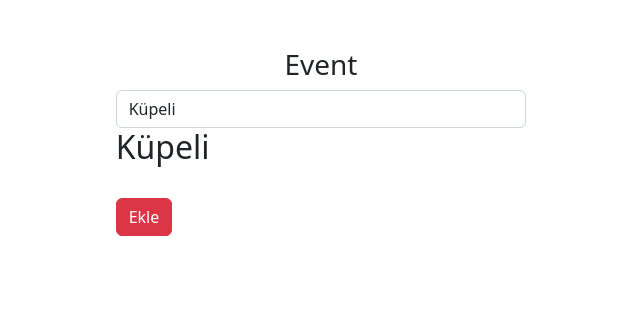
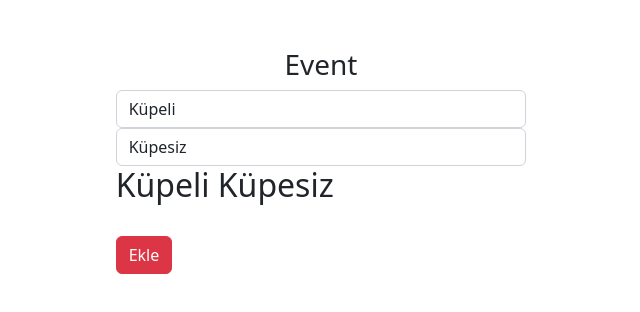
Before and after one commit to bzceval/vuejs-lesson-note, a plain HTML site: page 2-events/index.html in a window 1280 px wide. Shown: the whole page, without its empty margins (319-959 px from the left). Drawn offline with nearby package versions, Linux system fonts and the light colour scheme.

Commit message:
add v-model tag

```diff
--- a/2-events/app.js
+++ b/2-events/app.js
@@ -2,6 +2,7 @@ const app = Vue.createApp({
     data() {
         return {
             fullName: "Küpeli",
+            lastName: "Küpesiz"
         }
     },
 
--- a/2-events/index.html
+++ b/2-events/index.html
@@ -1,28 +1,42 @@
 <!DOCTYPE html>
 <html lang="en">
+
 <head>
     <meta charset="UTF-8">
     <meta http-equiv="X-UA-Compatible" content="IE=edge">
     <meta name="viewport" content="width=device-width, initial-scale=1.0">
     <title>Document</title>
     <script src="https://unpkg.com/vue@3/dist/vue.global.js"></script>
-    <link href="https://cdn.jsdelivr.net/npm/bootstrap@5.2.2/dist/css/bootstrap.min.css" rel="stylesheet" integrity="sha384-Zenh87qX5JnK2Jl0vWa8Ck2rdkQ2Bzep5IDxbcnCeuOxjzrPF/et3URy9Bv1WTRi" crossorigin="anonymous">
+    <link href="https://cdn.jsdelivr.net/npm/bootstrap@5.2.2/dist/css/bootstrap.min.css" rel="stylesheet"
+        integrity="sha384-Zenh87qX5JnK2Jl0vWa8Ck2rdkQ2Bzep5IDxbcnCeuOxjzrPF/et3URy9Bv1WTRi" crossorigin="anonymous">
 </head>
+
 <body>
     <div id="app">
         <div class="row mt-5">
             <div class="col-4 offset-4">
                 <h3 class="text-center">Event</h3>
                 <!-- <input v-on:input="updateValue" type="text" class="form-control" value="pogaça">-->
-                <input @input="updateValue" type="text" class="form-control" :value="fullName">
-                <h2>{{fullName}}</h2>
+                <input type="text" class="form-control" @input="updateValue" :value="fullName">
+                <!-- sürekli sürekli eventlerle ve bindlarla projeyi kabartamam -->
+                <!-- bunun için directive ile alternatif yöntem kullanırım  -->
+                <!-- directive bir elementin yapısını, davranış biçimini, şeklini değiştirebilen küçük kod parçacıklarıdır.  -->
+                <!-- Bu yöntem diğerlerine göre daha işlevseldir. Two Data Binding: iki yönlü iletişim sağlar. -->
+                <!-- SYNTAX: v-model ==> data içindeki bir değer ile çalışan yapıdır.-->
+                <!-- v-on ile v-bind işlemlerini otomatik kendi içerisinde yapar. Ayrı ayrı tanımlamaya gerek kalmaz -->
+                <input type="text" class="form-control" v-model="lastName">
+                <h2>{{fullName}} <span>{{lastName}}</span></h2>
                 <br>
                 <button class="btn btn-danger">Ekle</button>
             </div>
         </div>
+
     </div>
 
     <script src="app.js"></script>
-    <script src="https://cdn.jsdelivr.net/npm/bootstrap@5.2.2/dist/js/bootstrap.bundle.min.js" integrity="sha384-OERcA2EqjJCMA+/3y+gxIOqMEjwtxJY7qPCqsdltbNJuaOe923+mo//f6V8Qbsw3" crossorigin="anonymous"></script>
+    <script src="https://cdn.jsdelivr.net/npm/bootstrap@5.2.2/dist/js/bootstrap.bundle.min.js"
+        integrity="sha384-OERcA2EqjJCMA+/3y+gxIOqMEjwtxJY7qPCqsdltbNJuaOe923+mo//f6V8Qbsw3"
+        crossorigin="anonymous"></script>
 </body>
+
 </html>
```
